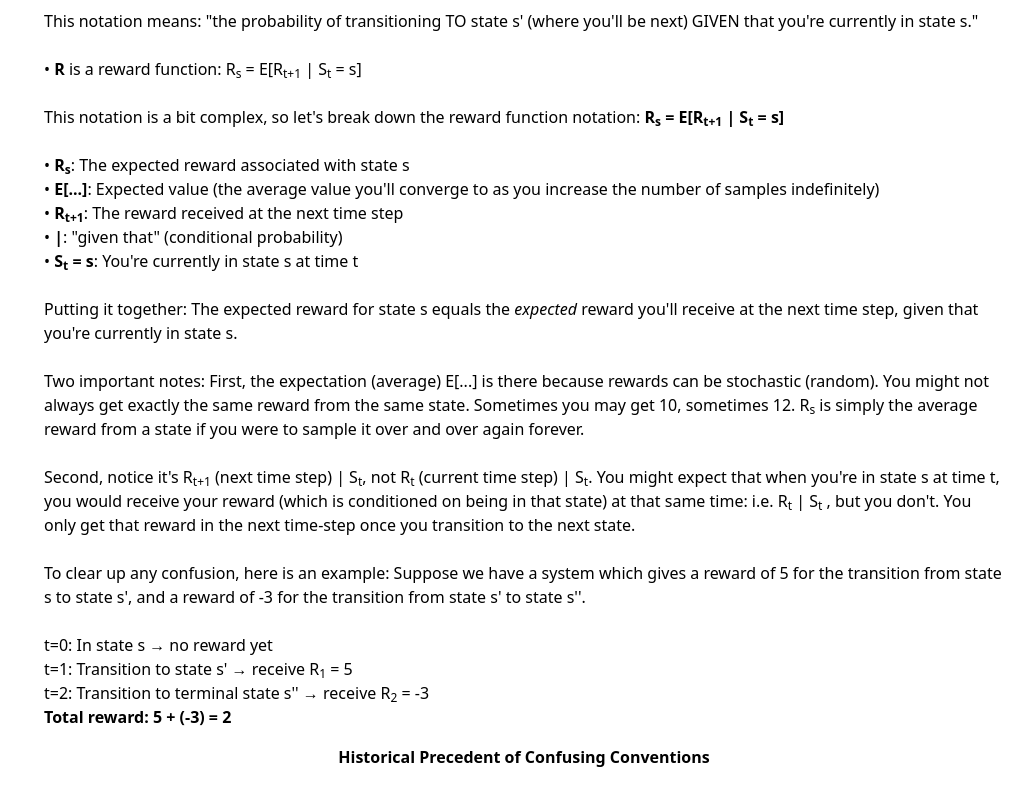
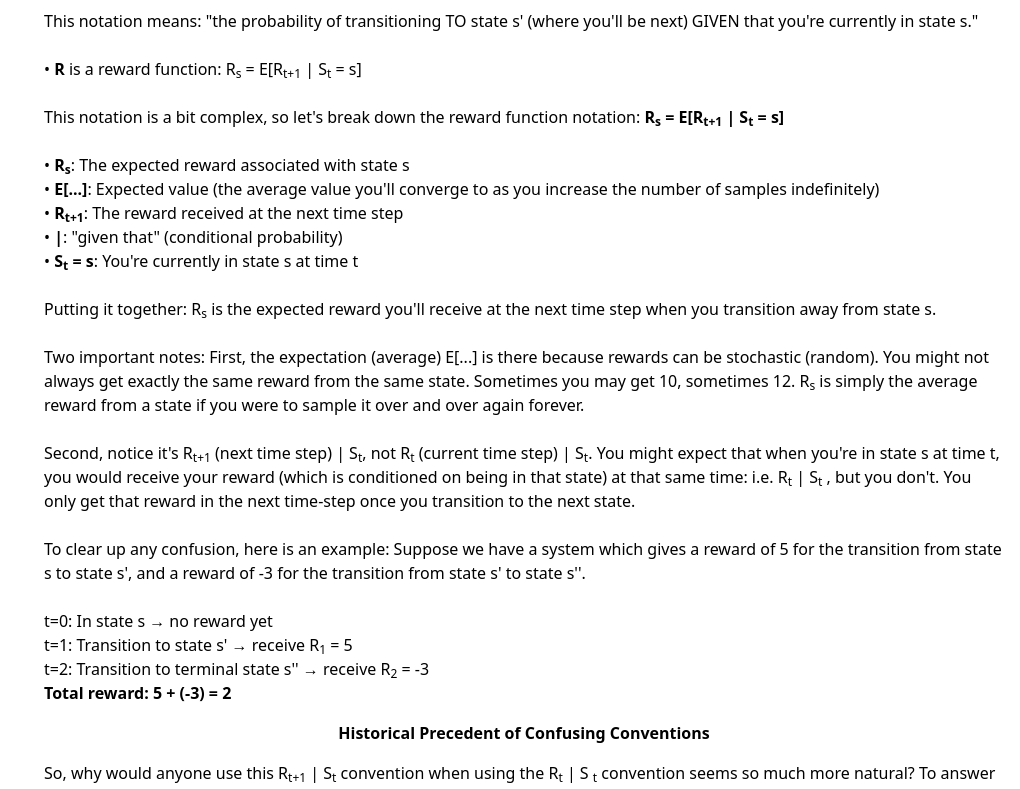
Before and after one commit to WilliamGiammona/learning-ai, a Next.js app: page /reinforcement-learning in a window 1280 px wide. Shown: the part 10086-10875 px from the top of the page, without its empty margins (260-1280 px from the left). Built offline with nearby package versions, Linux system fonts and the light colour scheme.

Commit message:
continuing mdp section

```diff
--- a/app/reinforcement-learning/page.tsx
+++ b/app/reinforcement-learning/page.tsx
@@ -1088,9 +1088,9 @@ export default function ReinforcementLearningPage() {
               : You're currently in state s at time t
               <br />
               <br />
-              Putting it together: The expected reward for state s equals the{" "}
-              <em>expected</em> reward you'll receive at the next time step,
-              given that you're currently in state s.
+              Putting it together: R<sub>s</sub> is the expected reward you'll
+              receive at the next time step when you transition away from state
+              s.
               <br />
               <br />
               Two important notes: First, the expectation (average) E[...] is
```
